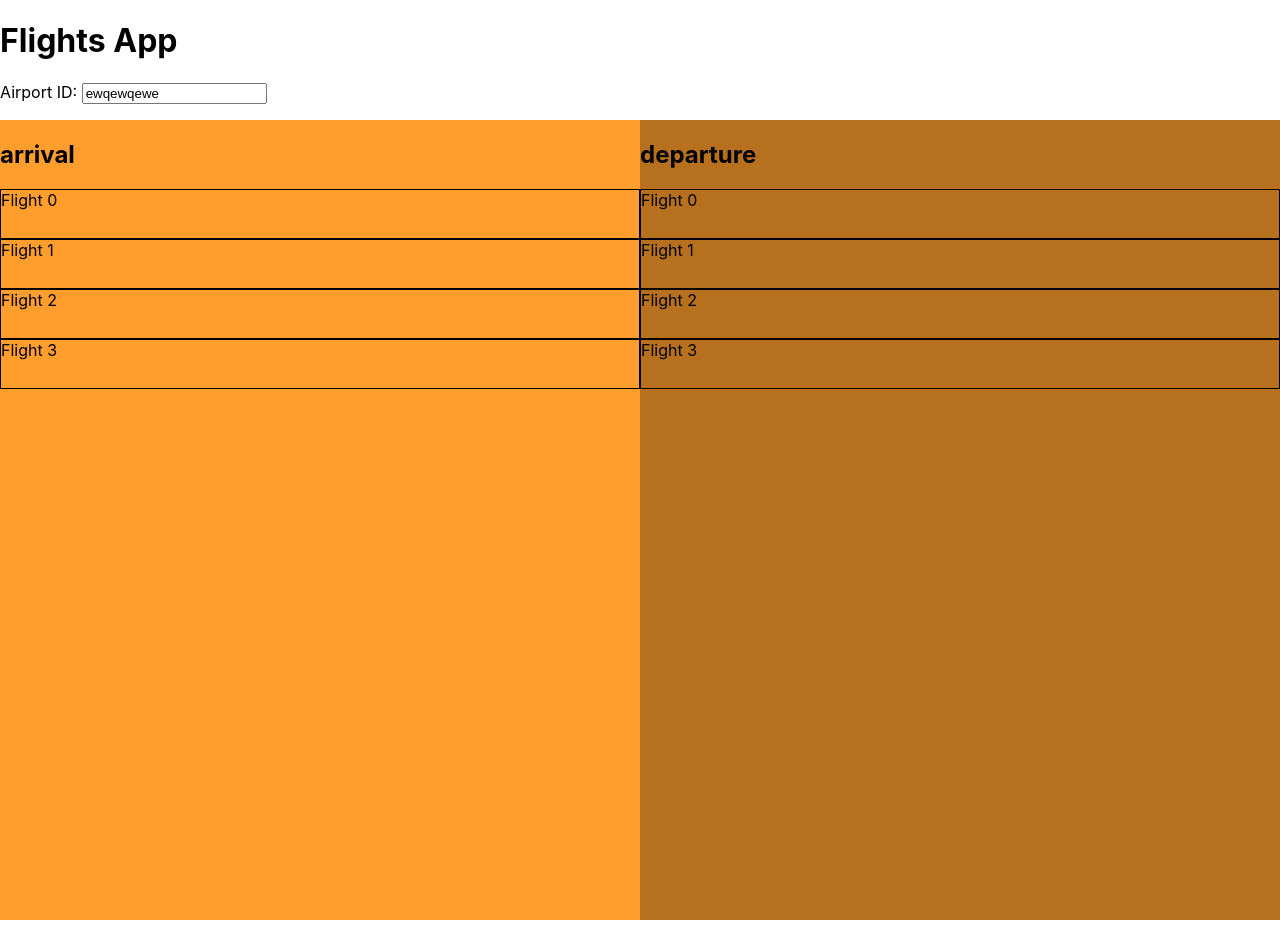
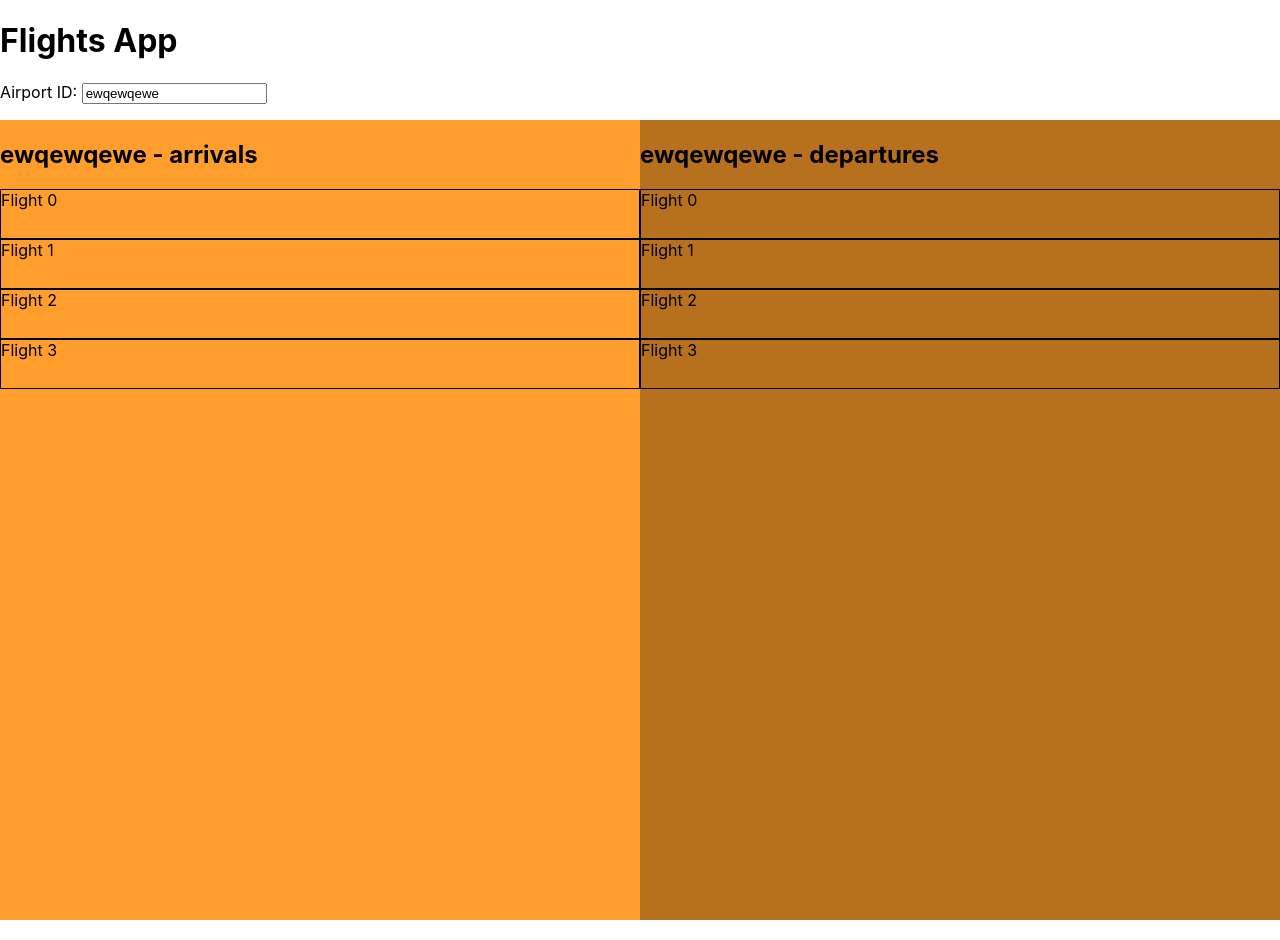
Before and after one commit to joshymcd/V33-ReactDemo, a React (Create React App) app: page / in a window 1280 px wide. Built offline with nearby package versions, Linux system fonts and the light colour scheme.

Commit message:
Passed state as prop

```diff
--- a/src/App.js
+++ b/src/App.js
@@ -30,10 +30,10 @@ class App extends Component {
         <h1>Flights App</h1>
         <p>Airport ID: <input type="text" value={this.state.airportName} onChange={this.handleChange}/></p>
         <div style={LeftStyles}>
-          <FlightList type="arrival" />
+          <FlightList type="arrival"  airportName={this.state.airportName} />
         </div>
         <div className="right-half">
-          <FlightList type="departure" />
+          <FlightList type="departure" airportName={this.state.airportName} />
         </div>
       </div>
     );
--- a/src/FlightList.js
+++ b/src/FlightList.js
@@ -7,7 +7,7 @@ class FlightList extends Component {
 
     return (
       <div>
-        <h2>{this.props.type}</h2>
+        <h2>{this.props.airportName} - {this.props.type}s</h2>
         <ul>
           <li>Flight 0</li>
           <li>Flight 1</li>
```
